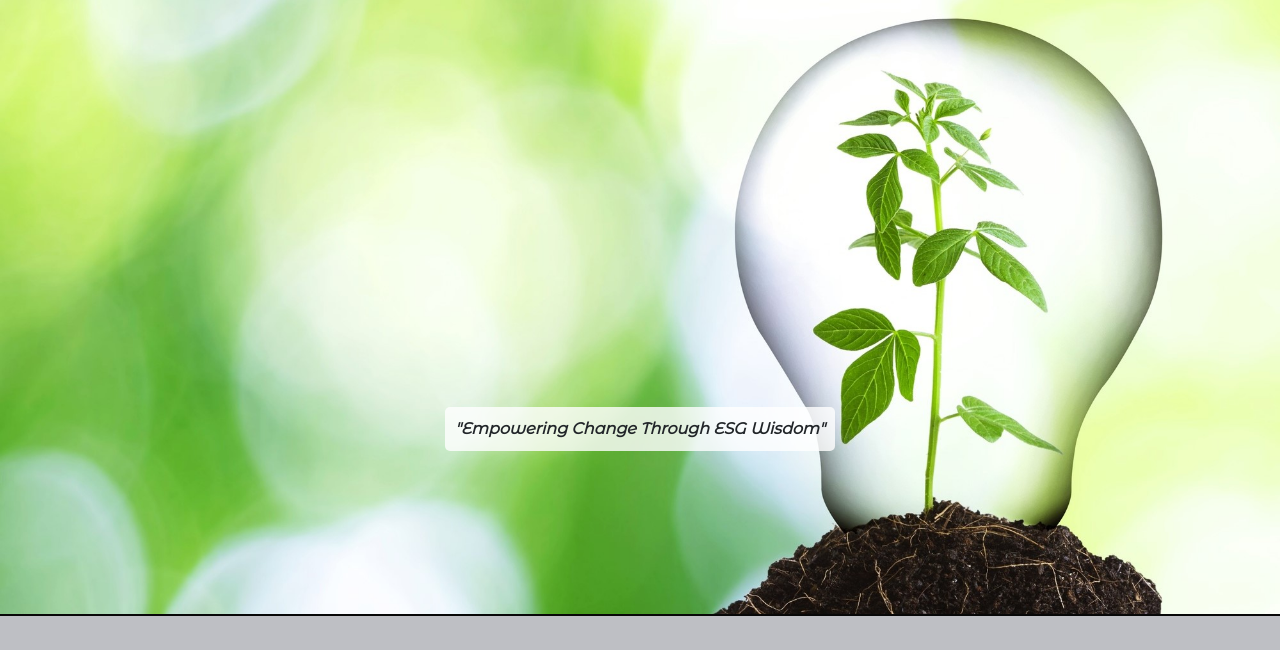
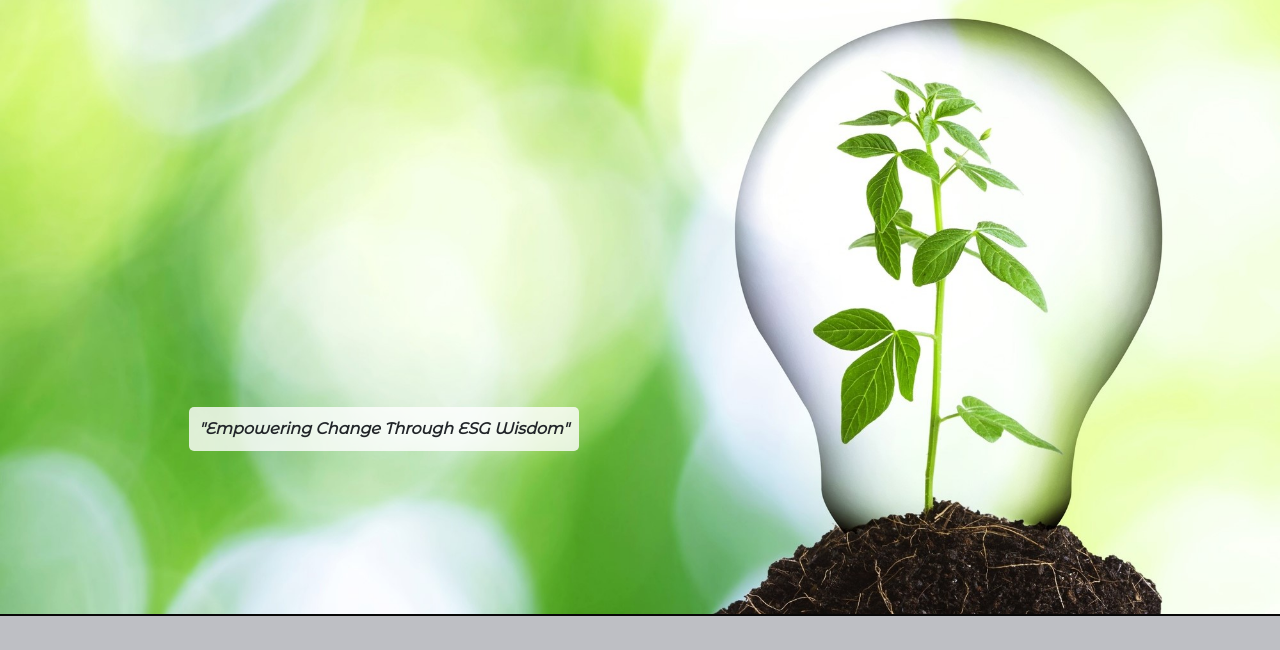
Before and after one commit to The-Carbon-Crushers/greenways, a Django app: page / in a window 1280 px wide. Shown: the part 226-876 px from the top of the page. Run offline with Django 3.2, Linux system fonts and the light colour scheme; some libraries are stand-ins or nearby versions.

Commit message:
Update quote position for large screens

```diff
--- a/static/css/style.css
+++ b/static/css/style.css
@@ -56,7 +56,7 @@ nav a:hover {
   position: absolute;
   font-weight: 700;
   top: 70%;
-  left: 50%;
+  left: 30%;
   transform: translate(-50%, -50%);
   background-color: rgba(
     255,
@@ -141,6 +141,10 @@ footer i:hover {
     margin: 0 1rem;
   }
 
+  .overlay-text {
+    left: 50%;
+  }
+
   .text-container h1 {
     font-size: 25px;
   }
```
